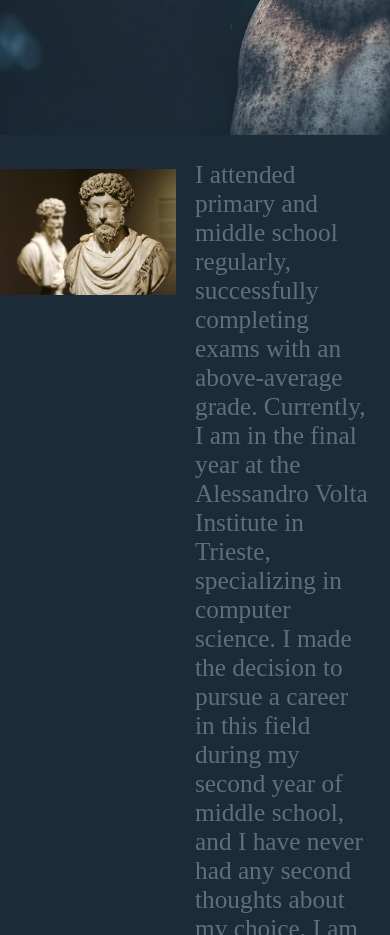
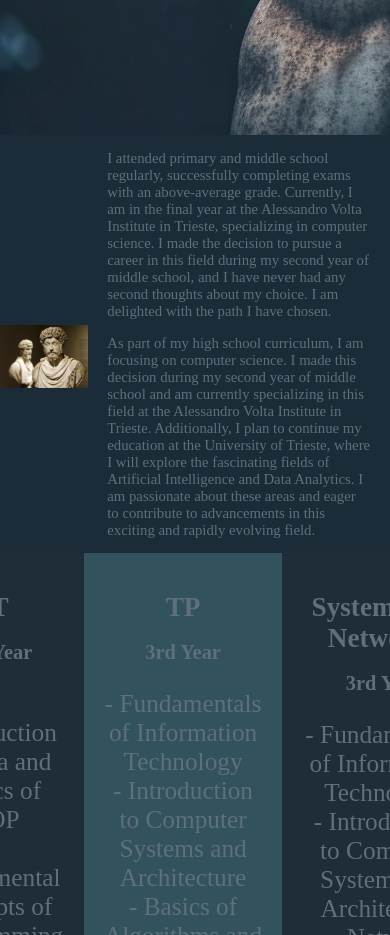
Before and after one commit to NicXVII/portfolioNicXVIII, a plain HTML site: page index.html in a window 390 px wide. Shown: the part 920-1855 px from the top of the page. Drawn offline with nearby package versions, Linux system fonts and the light colour scheme.

Commit message:
Update styleIndex.css

```diff
--- a/resources/css/styleIndex.css
+++ b/resources/css/styleIndex.css
@@ -298,13 +298,21 @@ footer {
         font-size: 4vw;
     }
 
+
+    .about-me-img{
+        width: 25%;
+        height: auto;
+    }
     .about-me-img img {
         width: 100%;
         height: auto;
     }
 
     .about-me-info{
-        font-size: 1vh;
+        width: 75%;
+    }
+    .about-me-info p{
+        font-size: 1.75vh;
     }
 
     .academic-program-info,
```
